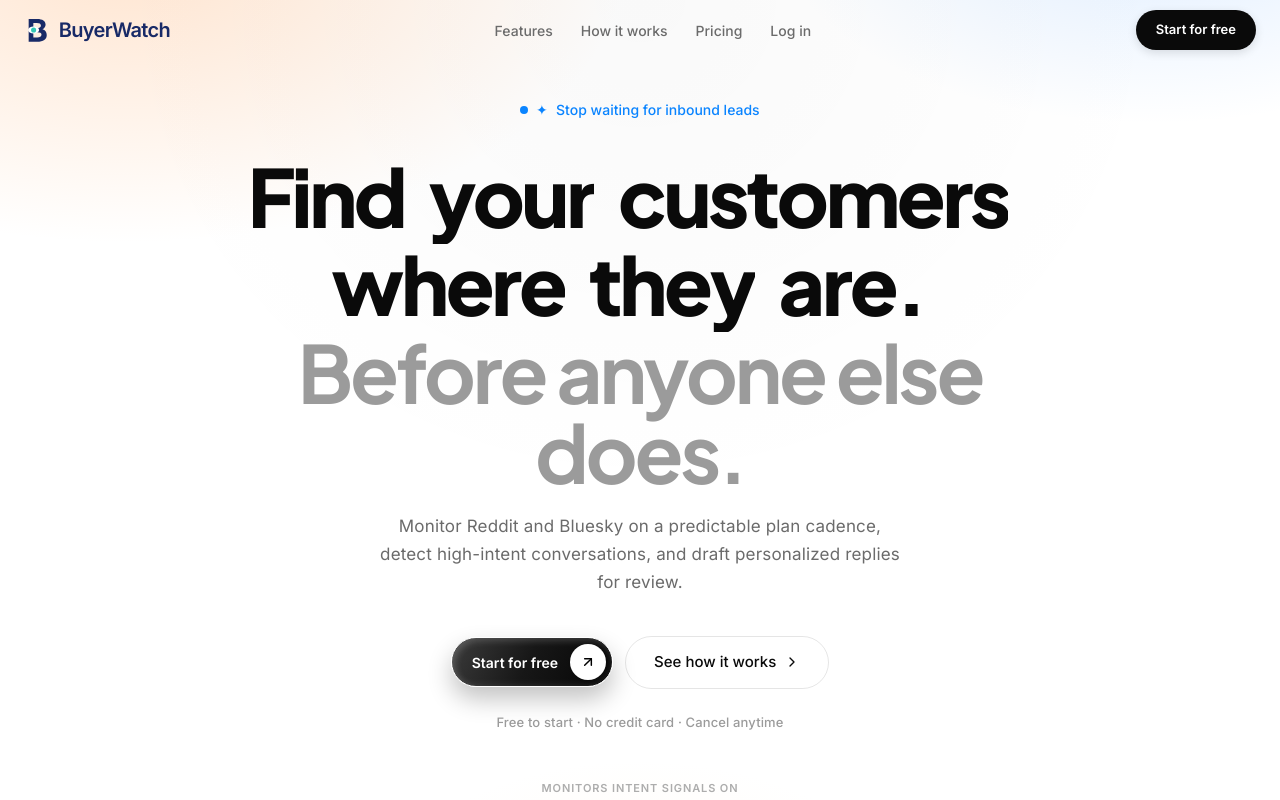
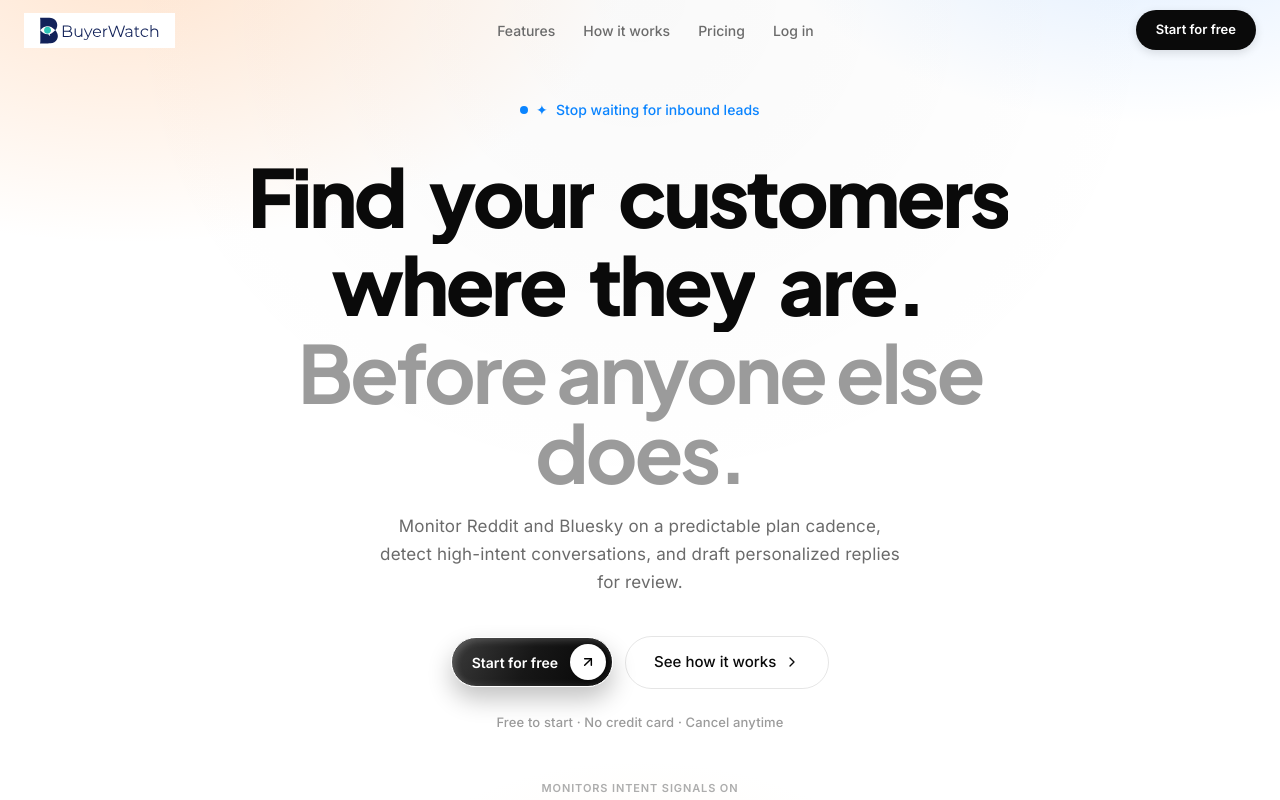
Before and after one commit to abhishekreal7/buyerwatch, a Next.js app: page / in a window 1280 px wide. Shown: the top 800 px of the page. Built offline with nearby package versions, Linux system fonts and the light colour scheme.

Commit message:
Use supplied BuyerWatch logo asset

```diff
--- a/src/components/BrandLogo.tsx
+++ b/src/components/BrandLogo.tsx
@@ -5,15 +5,14 @@ interface BrandLogoProps {
 }
 
 const dimensions = {
-  sm: { icon: 22, text: 'text-[16px]' },
-  md: { icon: 28, text: 'text-[20px]' },
-  lg: { icon: 34, text: 'text-[24px]' },
+  sm: { icon: 22, width: 121, height: 28 },
+  md: { icon: 28, width: 151, height: 35 },
+  lg: { icon: 34, width: 181, height: 42 },
 }
 
 export function BrandLogo({ compact = false, size = 'md', tone = 'dark' }: BrandLogoProps) {
   const dim = dimensions[size]
   const iconColor = tone === 'light' ? '#FFFFFF' : '#182A67'
-  const wordmarkColor = tone === 'light' ? '#FFFFFF' : '#182A67'
 
   const mark = (
     <svg
@@ -41,13 +40,16 @@ export function BrandLogo({ compact = false, size = 'md', tone = 'dark' }: Brand
     </span>
   ) : (
     <span
-      className={`${dim.text} inline-flex items-center gap-[0.34em] whitespace-nowrap leading-none tracking-[-0.035em]`}
-      style={{ fontFamily: 'var(--font-inter), Inter, Arial, sans-serif', color: wordmarkColor }}
+      className="inline-flex shrink-0 overflow-hidden"
+      style={{ width: `${dim.width}px`, height: `${dim.height}px` }}
       role="img"
       aria-label="BuyerWatch"
     >
-      {mark}
-      <span className="font-semibold">BuyerWatch</span>
+      <img
+        src="/buyerwatch-logo.svg"
+        alt=""
+        className="h-full w-full object-cover object-center"
+      />
     </span>
   )
 }
```
Also changed, not shown: public/buyerwatch-logo.svg (added).
